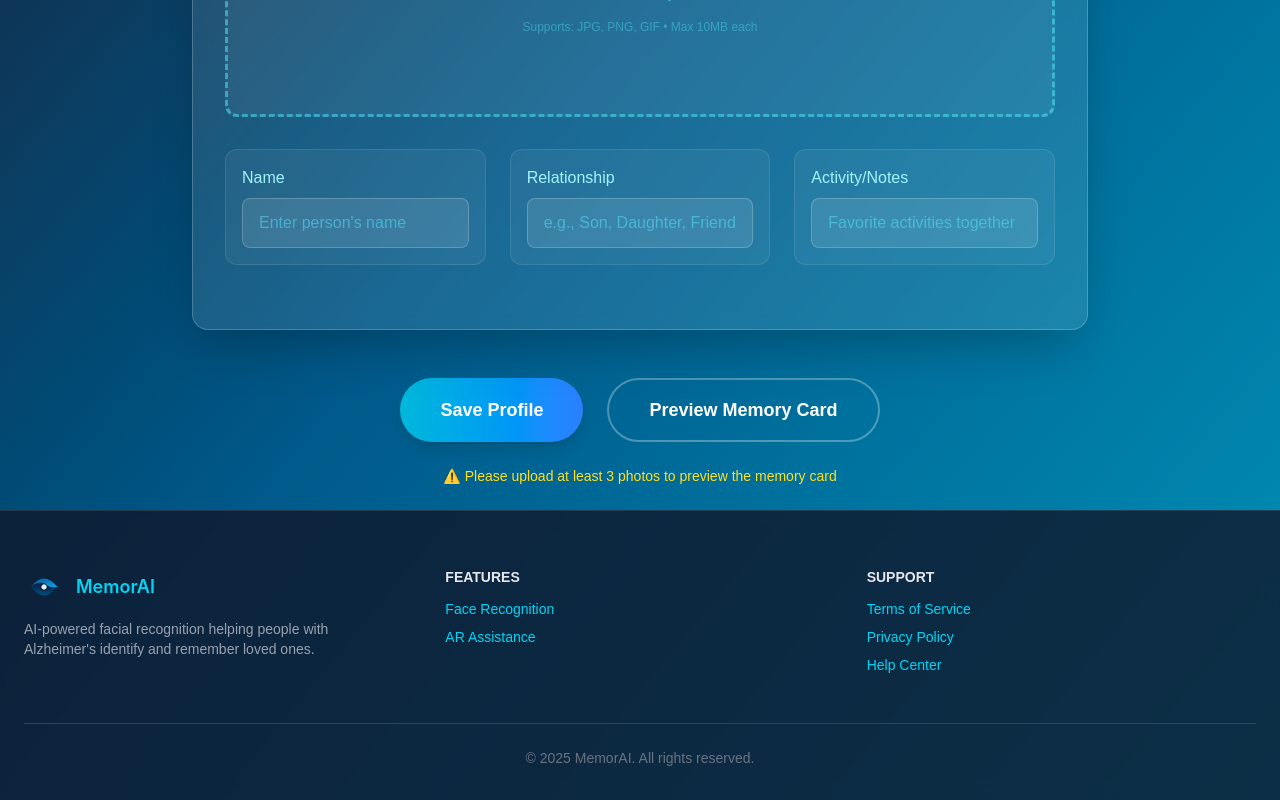
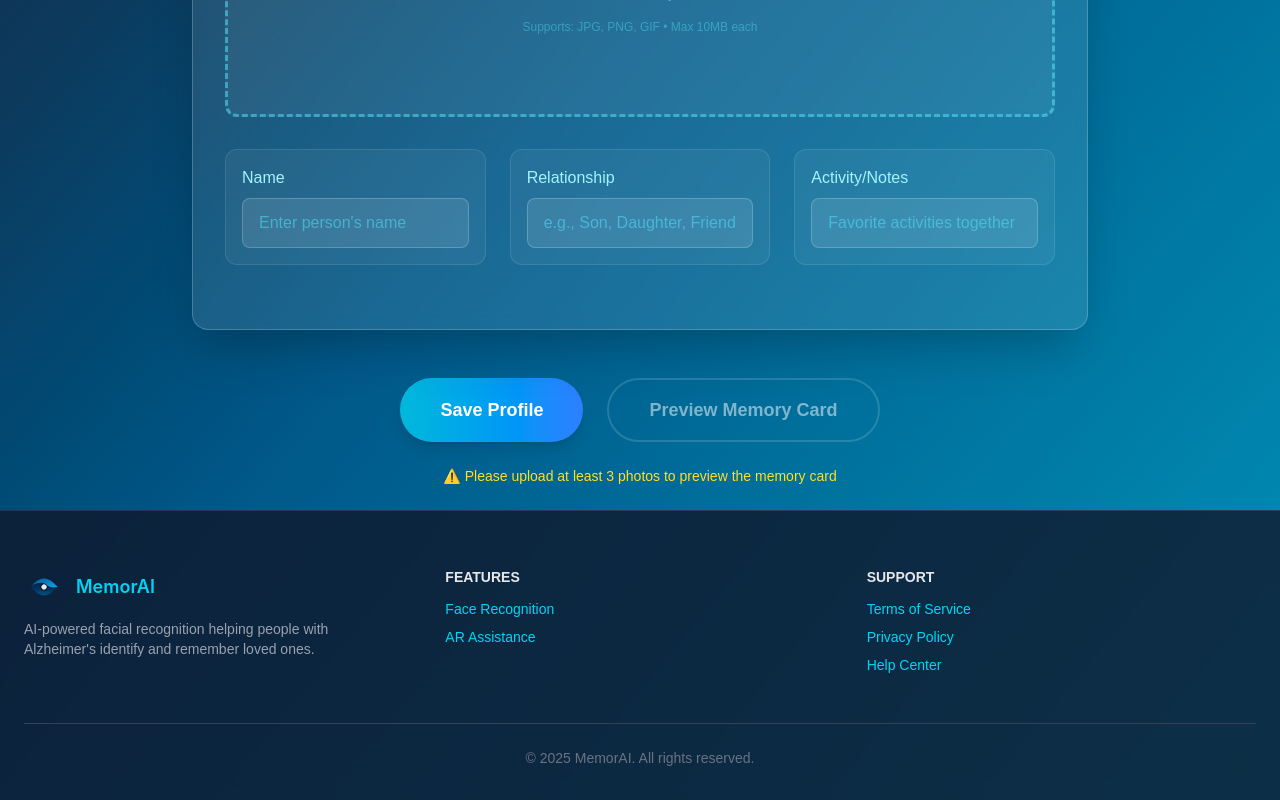
Before and after one commit to ConnollyCreates/MemorAI, a Next.js app in the folder frontend/: page /Caregiver in a window 1280 px wide. Shown: the part 747-1547 px from the top of the page. Built offline with nearby package versions, Linux system fonts and the light colour scheme.

Commit message:
Hover customization for preview button

```diff
--- a/frontend/app/Caregiver/page.tsx
+++ b/frontend/app/Caregiver/page.tsx
@@ -171,7 +171,11 @@ export default function Caregiver() {
             </button>
             <button
               onClick={() => setShowPreview(!showPreview)}
-              className="px-10 py-4 border-2 border-white/30 rounded-full text-white font-semibold hover:bg-white/10 transition-all duration-300 text-lg"
+              className={`px-10 py-4 border-2 border-white/30 rounded-full text-white font-semibold hover:bg-white/10 transition-all duration-300 text-lg ${
+                selectedImages.length >= 3 && name && relationship
+                  ? 'cursor-pointer hover:scale-105'
+                  : 'cursor-not-allowed opacity-50 hover:scale-100'
+              }`}
               disabled={selectedImages.length < 3 || !name || !relationship}
             >
               {showPreview ? 'Hide Preview' : 'Preview Memory Card'}
```
